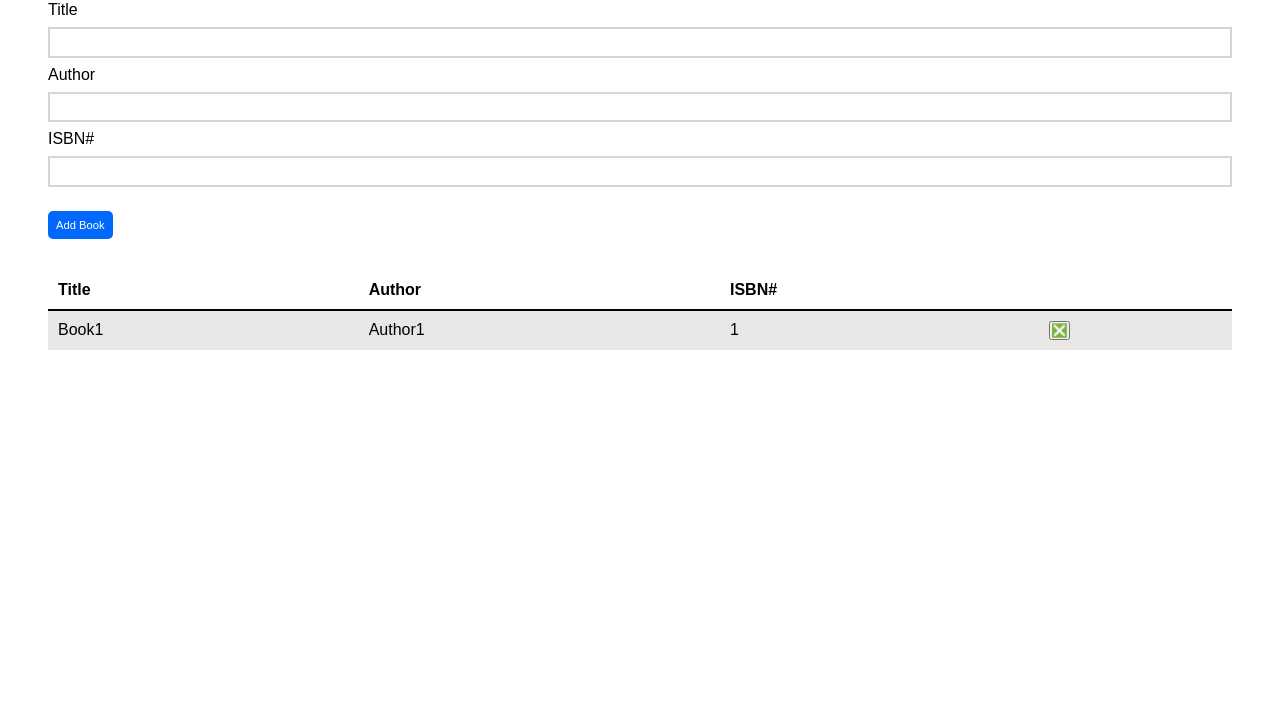
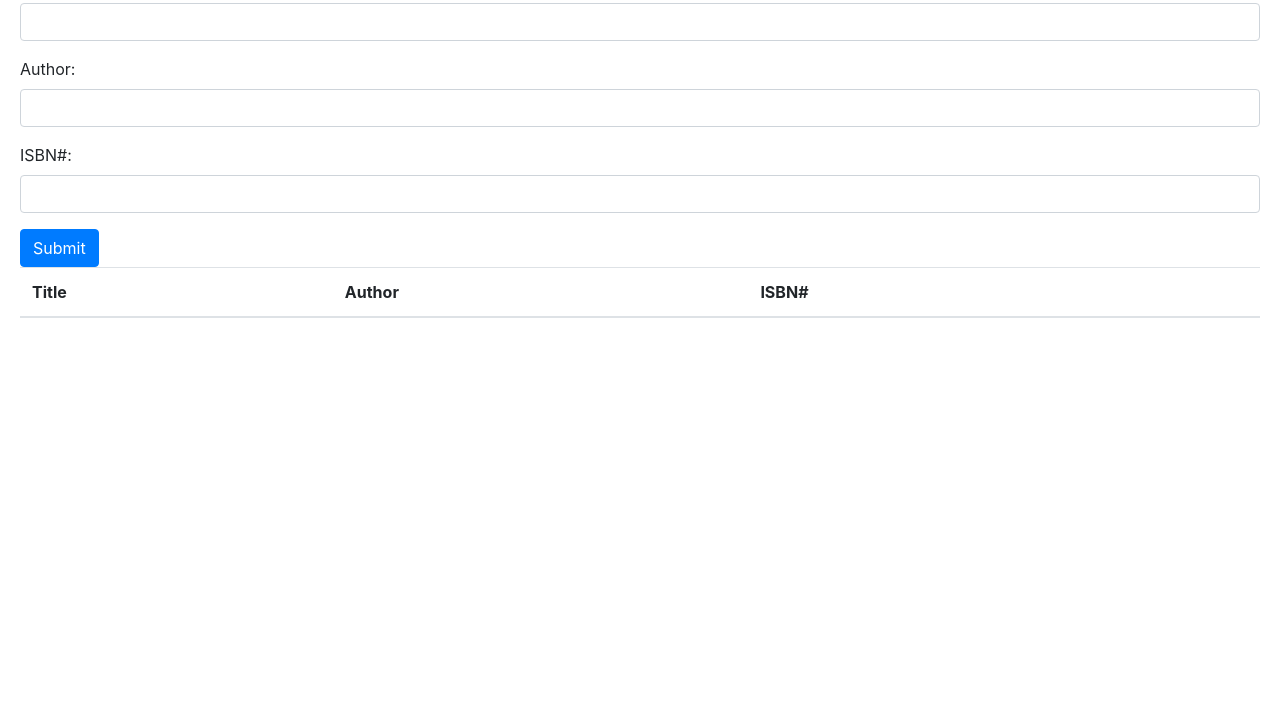
Before and after one commit to acciojob/book-list-jhans1-cs, a website: page main.html in a window 1280 px wide. Shown: the part 105-832 px from the top of the page. After the commit the page ends 800 px from the top, so only its background shows below. Drawn offline with nearby package versions, Linux system fonts and the light colour scheme.

Commit message:
created a submission

```diff
--- a/main.html
+++ b/main.html
@@ -3,56 +3,94 @@
 <html>
 
 <head>
-	<link rel="stylesheet" href="styles.css">
+	<title>MyBookList</title>
+    <link rel="stylesheet" href="https://stackpath.bootstrapcdn.com/bootstrap/4.5.2/css/bootstrap.min.css">
+    <style>
+        body {
+            padding: 20px;
+        }
+    </style>
 </head>
 
 <body>
-	<!-- the entire body must be written by student -->
-    <script type="text/javascript" src="./script.js">
-</script>
-<div class="container">
-	<h1 id="heading">My<span>Book</span>List</h1>
+    <h1>MyBookList</h1>
+
     <div class="form-group">
-		<form action="">
-			<section>
-				<label for="title">Title</label><br>
-				<input type="text" name="title" id="title" required>
-			</section>
-			<section>
-				<label for="author">Author</label><br>
-				<input type="text" name="author" id="author" required>
-			</section>
-			<section>
-				<label for="isbn">ISBN#</label><br>
-				<input type="number" name="isbn" id="isbn" required>
-			</section>
-			<button type="submit" id="submit">Add Book</button>
-		</form>
+        <label for="title">Title:</label>
+        <input type="text" class="form-control" id="title">
     </div>
 
-	<div class="table-section">
+    <div class="form-group">
+        <label for="author">Author:</label>
+        <input type="text" class="form-control" id="author">
+    </div>
+
+    <div class="form-group">
+        <label for="isbn">ISBN#:</label>
+        <input type="text" class="form-control" id="isbn">
+    </div>
+
+    <button class="btn btn-primary" id="submit">Submit</button>
 
     <table class="table table-striped">
-		<thead >
+        <thead>
             <tr>
                 <th>Title</th>
                 <th>Author</th>
                 <th>ISBN#</th>
+                <th></th>
             </tr>
         </thead>
-		<tbody id="book-list">
-			 <tr>
-				<td>Book1</td>
-				<td>Author1</td>
-				<td>1</td>
-				<td ><button class="delete">&#10062;</button></td>
-			</tr>
+        <tbody id="book-list"></tbody>
+    </table>
 
-		</tbody>
-	</table>
-	</div>
-  </div>
+    <script>
+        document.getElementById("submit").addEventListener("click", function(event) {
+            event.preventDefault();
+            addBook();
+        });
 
+        function addBook() {
+            var title = document.getElementById("title").value;
+            var author = document.getElementById("author").value;
+            var isbn = document.getElementById("isbn").value;
+
+            if (title && author && isbn) {
+                var tableBody = document.getElementById("book-list");
+
+                var newRow = document.createElement("tr");
+
+                var titleCell = document.createElement("td");
+                titleCell.textContent = title;
+                newRow.appendChild(titleCell);
+
+                var authorCell = document.createElement("td");
+                authorCell.textContent = author;
+                newRow.appendChild(authorCell);
+
+                var isbnCell = document.createElement("td");
+                isbnCell.textContent = isbn;
+                newRow.appendChild(isbnCell);
+
+                var deleteButtonCell = document.createElement("td");
+                var deleteButton = document.createElement("button");
+                deleteButton.classList.add("btn", "btn-danger", "delete");
+                deleteButton.textContent = "Delete";
+                deleteButton.addEventListener("click", function() {
+                    newRow.remove();
+                });
+                deleteButtonCell.appendChild(deleteButton);
+                newRow.appendChild(deleteButtonCell);
+
+                tableBody.appendChild(newRow);
+
+                document.getElementById("title").value = "";
+                document.getElementById("author").value = "";
+                document.getElementById("isbn").value = "";
+            }
+        }
+    </script>
 </body>
 
+
 </html>
--- a/styles.css
+++ /dev/null
@@ -1,87 +0,0 @@
-/*  your css code here. If applicable */
-*{
-    margin: 0;
-    padding: 0;
-    box-sizing: border-box;
-}
-
-body{
-    width:100%;
-    min-height:100vh;
-    font-family:sans-serif;
-}
-.container{
-    width:95%;
-    /* border:1px solid red; */
-    margin:2rem auto;
-    padding:1rem;
-}
-.container #heading{
-    font-weight:200;
-    font-size:2.3rem;
-    /* border:2px solid black; */
-    text-align: center;
-}
-#heading span{
-    color:rgb(0, 105, 252);
-    font-weight:100;
-}
-.form-group{
-    width:100%;
-    margin:1rem 0;
-}
-.form-group section input{
-width:100%;
-line-height:2;
-margin:0.5rem 0;
-border:2px solid rgb(220, 212, 212);
-}
-.form-group form #submit{
-    background-color:rgb(0, 105, 252);
-    color:white;
-    font-size:0.7rem;
-    padding: 0.5rem;
-    margin:1rem 0;
-    border:none;
-    border-radius:5px;
-}
-form #submit:hover{
-    background-color:rgb(26, 117, 244);
-    cursor: pointer;
-}
-#submit:active{
-    box-shadow:2px 2px 5px 3px rgba(34, 118, 236, 0.341);
-cursor: pointer;
-}
-.table-section{
-    width:100%;
-}
-.table-section table{
-    width:100%;
-}
-.table-section table{
-    /* background-color: coral; */
-    /* border-spacing:0px; */
-    border-collapse:collapse;
-
-}
-table thead {
-    border-bottom:1px solid rgb(220, 212, 212);
-}
-table thead th{
-    text-align: justify;
-    padding:10px;
-}
-table tbody{
-    text-align:justify;
-    border-top:2px solid black;
-}
-table tbody tr:nth-child(2n-1){
-    background-color: rgb(233, 230, 230);
-}
-table tbody td {
-    padding:10px;
-}
-table tbody td .delete{
-
-}
```
Lines whose indentation alone changed are shown as unchanged.
